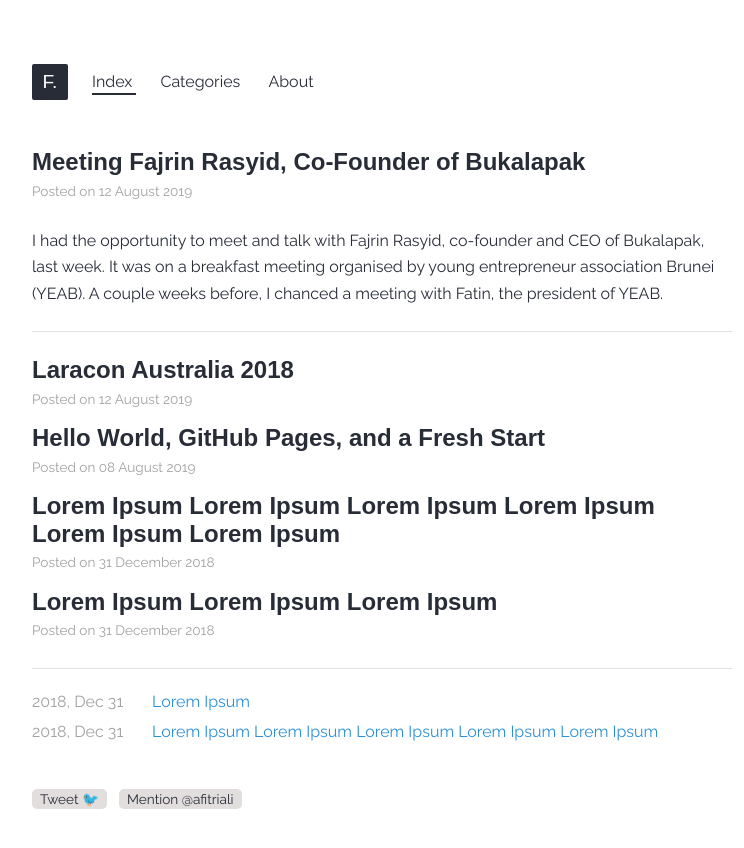
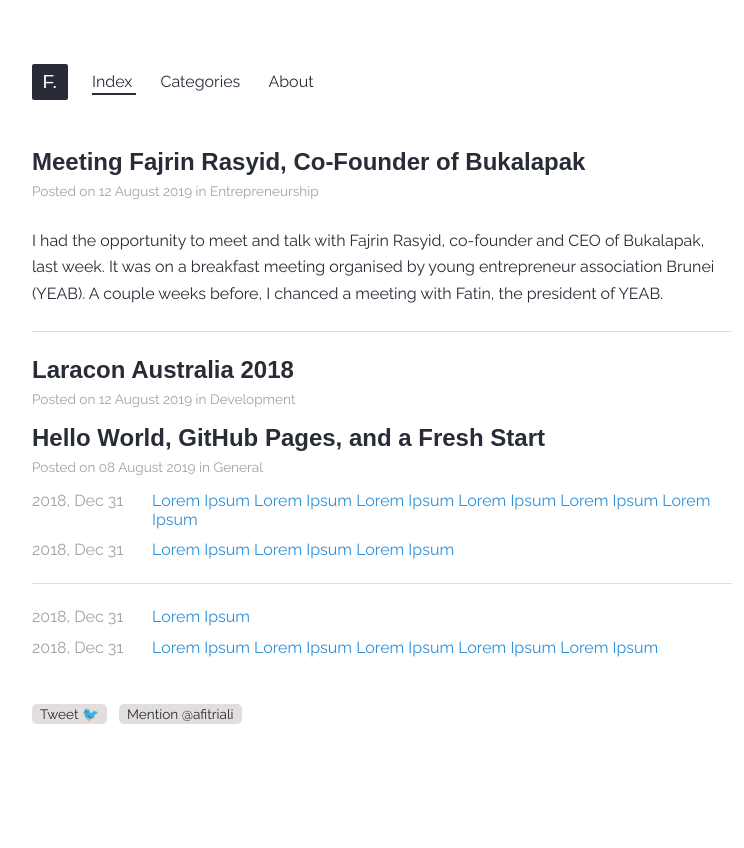
Before and after one commit to xfltrt/xfltrt.github.io, a Jekyll site: the page built from index.html, in a window 1280 px wide. Shown: the top 848 px of the page, without its empty margins (258-1002 px from the left). Built offline with Jekyll 4.4.1, drawn with Linux system fonts in a browser that asks for light colours; some web fonts are replaced; comment, search, counter and statistics services are not loaded.

Commit message:
Update index.html

```diff
--- a/index.html
+++ b/index.html
@@ -5,9 +5,14 @@
 <div id="posts">
   {% for post in site.posts %}
   <div class="post clearfix">
-    {% if forloop.index0 < 5 %}
+    {% if forloop.index0 < 3 %}
       <a href="{{ post.url }}"><h2>{{ post.title }}</h2></a>
-      <p class="details">Posted on {{ post.date | date_to_long_string }}</p>
+      <p class="details">Posted on {{ post.date | date_to_long_string }} in
+        {% assign categories = post.categories | sort %}
+        {% for category in categories %}
+          <a href="{{ site.baseurl }}/categories.html#{{ category }}">{{ category | capitalize}}</a>{% if forloop.last == false %}, {% endif %}
+        {% endfor %}
+      </p>
       {% if forloop.first %}
         {{ post.excerpt }}
       {% endif %}
```
